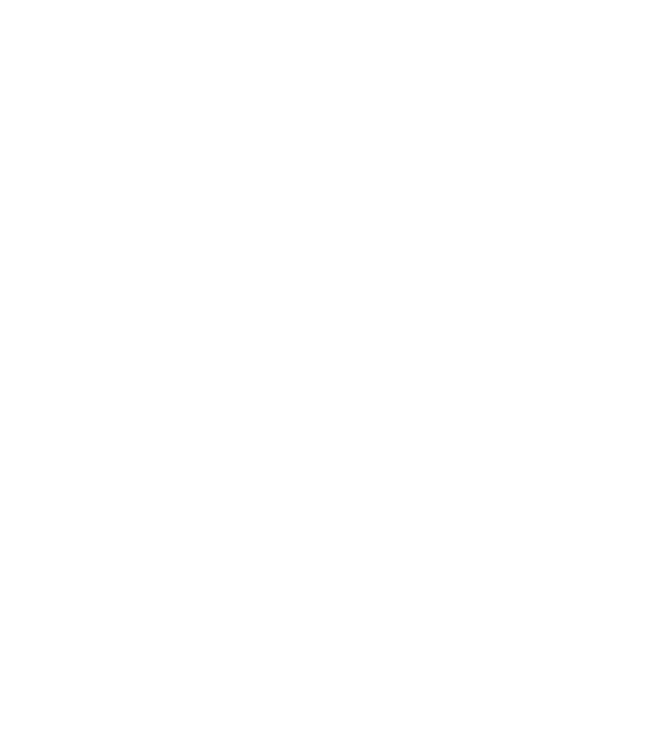
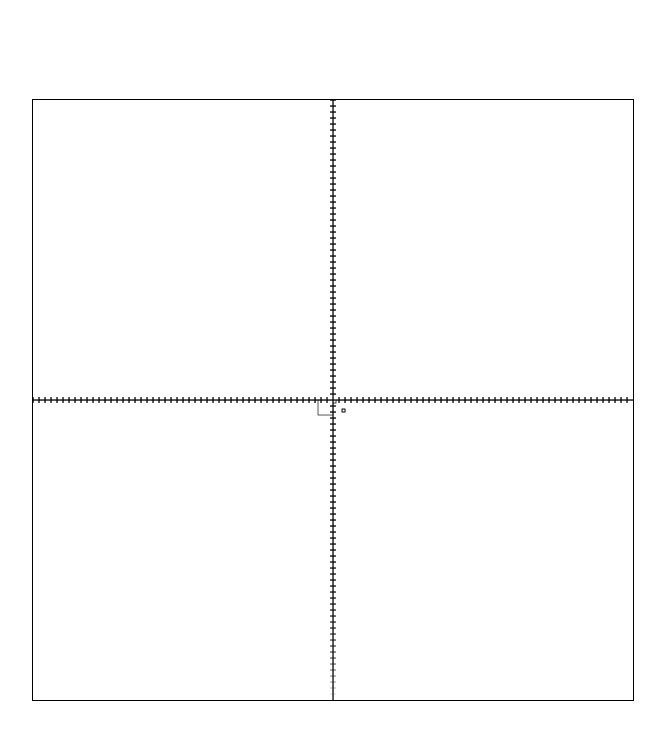
Before and after one commit to Treszyk/Graphing-Calculator, a plain HTML site: page index.html in a window 1280 px wide. Shown: the whole page, without its empty margins (307-972 px from the left). Drawn offline with Linux system fonts and the light colour scheme.

Commit message:
Drawing the X and Y axis, zooming and dragging functions

```diff
--- a/graph.js
+++ b/graph.js
@@ -0,0 +1,117 @@
+const canvas = document.querySelector("canvas");
+const size = 1000;
+let scale = 1;
+let move_x = 0;
+let move_y = 0;
+let drag = false;
+const one_unit = 10;//in pixels
+let camera_x = canvas.width/2;
+let camera_y = canvas.height/2;
+
+
+class CoordinateSystem {
+    constructor(){//x, y, w, h, color) {
+        //this.x = x;
+        //this.y = y;
+        //this.w = w;
+        //this.h = h;
+        //this.color = color;
+    }
+
+    draw_horizontal(ctx) {
+        //horizontal line
+        ctx.color
+        ctx.moveTo(-1000, 0);
+        ctx.lineTo(1000, 0);
+        ctx.stroke();
+        ctx.lineWidth = 0.25;
+        //drawing units(optimize by the viewport)
+        for(let i = -500/10; i<500/10; i++) {
+            if(i) {
+                ctx.moveTo(10 * i, 5);
+                ctx.lineTo(10*i, -5);
+                ctx.stroke();
+            }
+        }
+    }
+
+    draw_vertical(ctx) {
+        //vertical line
+        ctx.moveTo(0, -1000);
+        ctx.lineTo(0, 1000);
+        ctx.stroke();
+        ctx.lineWidth = 0.25;
+        for(let i = -500/10; i<500/10; i++) {
+            if(i) {
+                ctx.moveTo(5, 10*i);
+                ctx.lineTo(-5, 10*i);
+                ctx.stroke();
+            }
+        }
+    }
+    draw_object(ctx) {
+        this.draw_horizontal(ctx);
+        this.draw_vertical(ctx);
+    }
+}
+
+
+function draw() {
+    if (canvas.getContext) {
+      const ctx = canvas.getContext("2d");
+      ctx.reset();
+      ctx.translate(canvas.width/2 + move_x,canvas.height/2 + move_y);
+      ctx.scale(scale,scale);
+
+      ctx.strokeRect(0, 0, 5, 5);
+      ctx.strokeRect(15, 15, 5, 5);
+      ctx.strokeRect(15, 15, 5, 5);
+      ctx.strokeRect(-25, 0, 25, 25);
+      const grid = new CoordinateSystem();
+      grid.draw_object(ctx);
+      ctx.strokeRect(-(camera_x - 500)*0.5,-(camera_y-500)*0.5, 5, 5);//0.5 for scale = 2
+    }
+}
+
+function resize(event) {
+    event.preventDefault();
+
+    scale += event.deltaY * -0.001;
+
+
+    // Restrict scale
+    scale = Math.min(Math.max(1, scale), 8);
+    scale = Math.round(scale * 10)/10;
+    console.log(scale);
+
+    // Apply scale transform
+    //canvas.style.transform = `scale(${scale})`;
+    if (canvas.getContext) {
+        const ctx = canvas.getContext("2d");
+        draw();
+    }
+    console.log('xd');
+}
+
+window.addEventListener("load", draw);
+canvas.onwheel = resize;
+
+canvas.addEventListener('mousedown', () => {
+    drag = true;
+})
+canvas.addEventListener('mousemove', (e) => {
+    if(drag) {
+        move_x += e.movementX;
+        move_y += e.movementY;
+        camera_x += e.movementX;
+        camera_y += e.movementY;
+        console.log(camera_x, camera_y);
+        draw();
+    }
+})
+canvas.addEventListener('mouseup', () => {
+    drag = false;
+})
+document.addEventListener('mouseup', () => {
+    drag = false;
+})
--- a/index.html
+++ b/index.html
@@ -4,8 +4,10 @@
     <meta charset="UTF-8">
     <meta name="viewport" content="width=device-width, initial-scale=1.0">
     <title>Graphing Calculator</title>
+    <link rel="stylesheet" href="style.css">
 </head>
 <body>
-
+    <canvas id="graph" width="1000" height="1000"></canvas>
+    <script src="graph.js"></script>
 </body>
 </html>
--- /dev/null
+++ b/style.css
@@ -0,0 +1,15 @@
+body, html {
+    height: 100vh;
+}
+body {
+    margin: 0px;
+    padding: 0px;
+    display: flex;
+    justify-content: center;
+    align-items: center;
+}
+canvas {
+    border: 1px solid black;
+    height: 600px;
+    width: 600px;
+}
```
